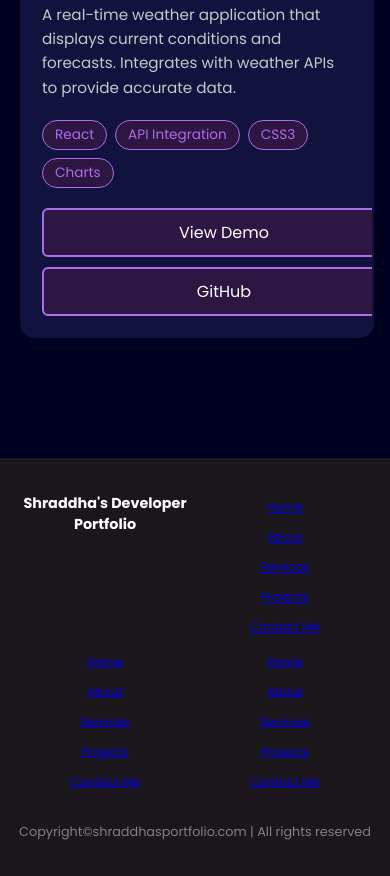
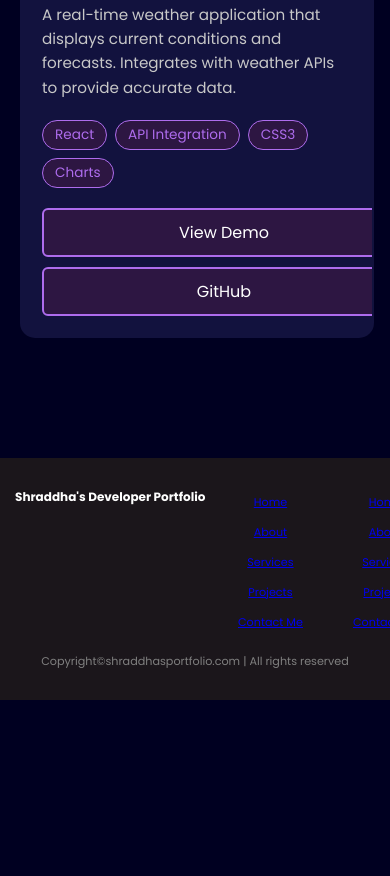
Before and after one commit to developer0805/ShadowFox, a plain HTML site: page Projects.html in a window 390 px wide. Shown: the part 3789-4665 px from the top of the page. After the commit the page ends 4489 px from the top, so only its background shows below. Drawn offline with Linux system fonts and the light colour scheme.

Commit message:
Made portfolio responsive for all devices

```diff
--- a/Projects.html
+++ b/Projects.html
@@ -242,21 +242,23 @@
 
             .footer {
                 flex-direction: row;
-                padding: 15px 20px;
-                gap: 10px;
+                padding: 10px 15px;
+                gap: 15px;
                 justify-content: space-around;
-                flex-wrap: wrap;
+                flex-wrap: nowrap;
+                overflow-x: auto;
             }
 
             .footer > div {
                 width: auto;
                 text-align: center;
-                flex: 1;
-                min-width: 150px;
+                flex: 0 0 auto;
+                min-width: 100px;
             }
 
             .footer h3 {
-                font-size: 0.9rem;
+                font-size: 0.75rem;
+                margin-bottom: 8px;
             }
 
             .footer ul {
@@ -266,12 +268,12 @@
             }
 
             .footer ul li a {
-                font-size: 0.75rem;
+                font-size: 0.7rem;
             }
 
             .footer-rights {
-                font-size: 0.8rem;
-                padding: 15px 10px;
+                font-size: 0.7rem;
+                padding: 10px 5px;
             }
         }
 
```
Also changed, not shown: Services.html (+11 -9 lines), about.html (+11 -9 lines), index.html (+11 -9 lines).
